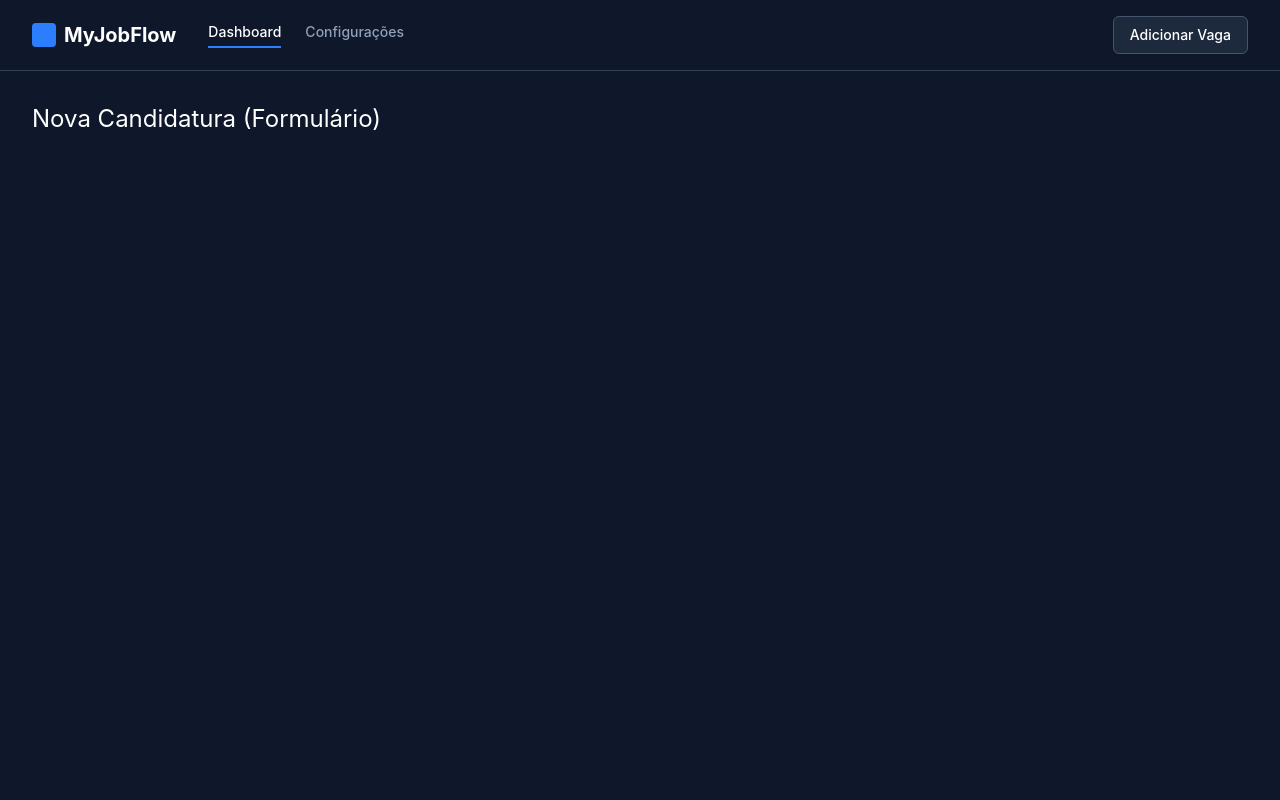
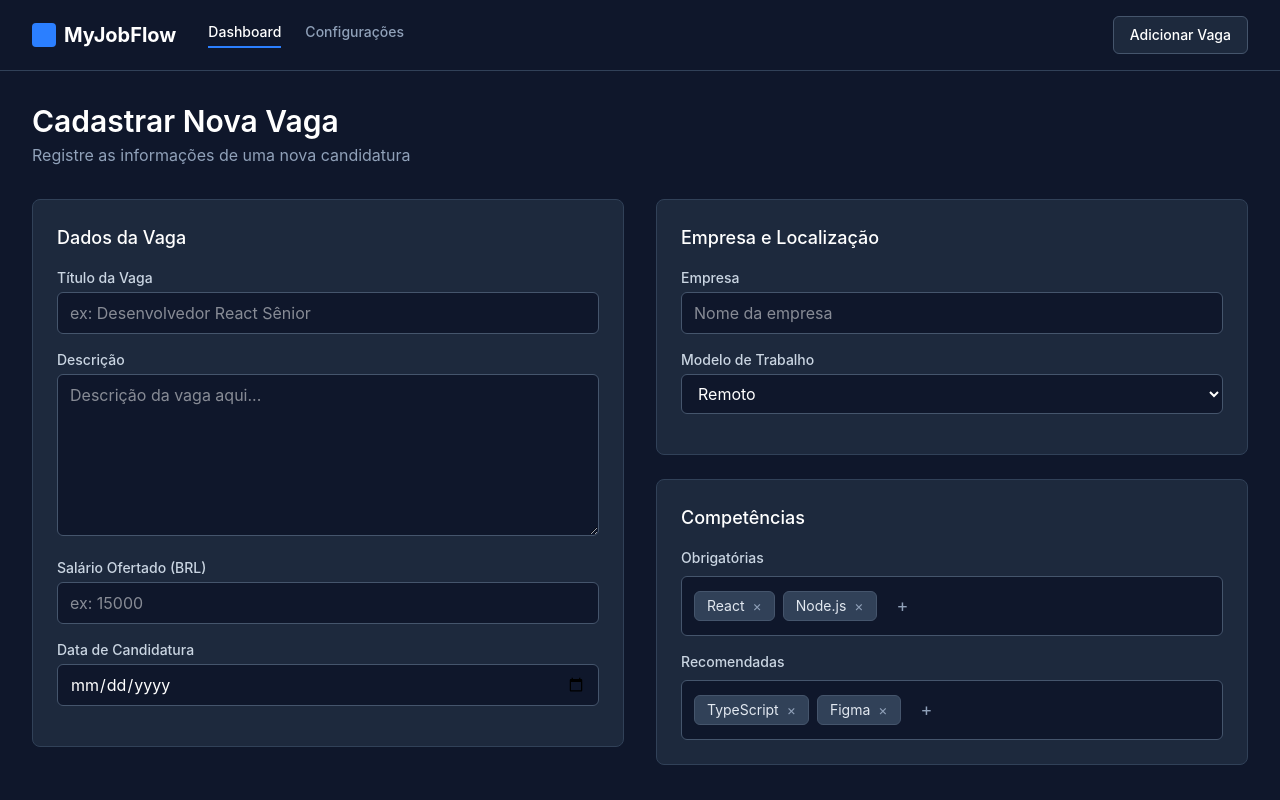
Before and after one commit to NicolasES/my-job-flow, a React (Vite) app in the folder my-job-flow/: page /new-job in a window 1280 px wide. Built offline with nearby package versions, Linux system fonts and the light colour scheme.

Commit message:
feat: implement reusable form components and integrate them into the NewJob page layout

```diff
--- /dev/null
+++ b/my-job-flow/src/components/form/SelectInput.tsx
@@ -0,0 +1,33 @@
+import type { SelectHTMLAttributes } from 'react'
+
+// Define the shape of each option in the dropdown
+export interface SelectOption {
+    value: string;
+    label: string;
+}
+
+interface SelectInputProps extends SelectHTMLAttributes<HTMLSelectElement> {
+    label: string;
+    options: SelectOption[];
+}
+
+export function SelectInput({ label, id, options, ...rest }: SelectInputProps) {
+    return (
+        <div className="mb-4">
+            <label htmlFor={id} className="block text-sm font-medium text-slate-300 mb-1">
+                {label}
+            </label>
+            <select
+                id={id}
+                className="w-full bg-slate-900 border border-slate-600 rounded-md px-3 py-2 text-white focus:outline-none focus:border-blue-500 focus:ring-1 focus:ring-blue-500"
+                {...rest}
+            >
+                {options.map((option) => (
+                    <option key={option.value} value={option.value}>
+                        {option.label}
+                    </option>
+                ))}
+            </select>
+        </div>
+    )
+}
--- /dev/null
+++ b/my-job-flow/src/components/form/SkillTag.tsx
@@ -0,0 +1,18 @@
+interface SkillTagProps {
+    label: string;
+}
+
+export function SkillTag({ label }: SkillTagProps) {
+    return (
+        <span className="inline-flex items-center gap-1 px-3 py-1 bg-slate-700 text-slate-200 text-sm rounded-md border border-slate-600">
+            {label}
+            <button
+                type="button"
+                className="text-slate-400 hover:text-white focus:outline-none leading-none ml-1"
+                aria-label="Remove skill"
+            >
+                &times;
+            </button>
+        </span>
+    )
+}
--- /dev/null
+++ b/my-job-flow/src/components/form/TextAreaInput.tsx
@@ -0,0 +1,21 @@
+import type { TextareaHTMLAttributes } from 'react'
+
+interface TextAreaInputProps extends TextareaHTMLAttributes<HTMLTextAreaElement> {
+    label: string;
+}
+
+export function TextAreaInput({ label, id, ...rest }: TextAreaInputProps) {
+    return (
+
+        <div className="mb-4">
+            <label htmlFor={id} className="block text-sm font-medium text-slate-300 mb-1">
+                {label}
+            </label>
+            <textarea
+                id={id}
+                className="w-full bg-slate-900 border border-slate-600 rounded-md px-3 py-2 text-white focus:outline-none focus:border-blue-500 focus:ring-1 focus:ring-blue-500"
+                {...rest}
+            />
+        </div>
+    )
+}
--- /dev/null
+++ b/my-job-flow/src/components/form/TextInput.tsx
@@ -0,0 +1,20 @@
+import type { InputHTMLAttributes } from 'react'
+
+interface TextInputProps extends InputHTMLAttributes<HTMLInputElement> {
+    label: string;
+}
+
+export function TextInput({ label, id, ...rest }: TextInputProps) {
+    return (
+        <div className="mb-4">
+            <label htmlFor={id} className="block text-sm font-medium text-slate-300 mb-1">
+                {label}
+            </label>
+            <input
+                id={id}
+                className="w-full bg-slate-900 border border-slate-600 rounded-md px-3 py-2 text-white focus:outline-none focus:border-blue-500 focus:ring-1 focus:ring-blue-500"
+                {...rest}
+            />
+        </div>
+    )
+}
--- a/my-job-flow/src/pages/NewJob.tsx
+++ b/my-job-flow/src/pages/NewJob.tsx
@@ -1,3 +1,133 @@
+import { SelectInput } from "../components/form/SelectInput"
+import { SkillTag } from "../components/form/SkillTag"
+import { TextAreaInput } from "../components/form/TextAreaInput"
+import { TextInput } from "../components/form/TextInput"
+
+const workModelOptions = [
+    { value: 'remote', label: 'Remoto' },
+    { value: 'hybrid', label: 'Híbrido' },
+    { value: 'onsite', label: 'Presencial' },
+]
+
 export default function NewJob() {
-    return <div className="p-8"><h1 className="text-white text-2xl">Nova Candidatura (Formulário)</h1></div>
+    return (
+        <div className="flex flex-col h-full p-8 overflow-y-auto custom-scrollbar">
+            {/* Page Header */}
+            <div className="mb-8">
+                <h1 className="text-3xl font-semibold text-white">Cadastrar Nova Vaga</h1>
+                <p className="text-slate-400 mt-1">Registre as informações de uma nova candidatura</p>
+            </div>
+
+            <form className="grid grid-cols-1 lg:grid-cols-2 gap-8 max-w-7xl">
+
+                {/* Left Column */}
+                <div className="flex flex-col gap-6">
+
+                    {/* Card: Job Data */}
+                    <section className="bg-slate-800 p-6 rounded-lg border border-slate-700">
+                        <h2 className="text-lg font-medium text-white mb-4">Dados da Vaga</h2>
+
+                        {/* Using our new reusable component */}
+                        <TextInput
+                            label="Título da Vaga"
+                            id="title"
+                            placeholder="ex: Desenvolvedor React Sênior"
+                        />
+
+                        <TextAreaInput
+                            label="Descrição"
+                            id="description"
+                            rows={6}
+                            placeholder="Descrição da vaga aqui..."
+                        />
+
+                        {/* Reusing the component again! */}
+                        <TextInput
+                            label="Salário Ofertado (BRL)"
+                            id="salary"
+                            type="number"
+                            placeholder="ex: 15000"
+                        />
+
+                        <TextInput type="date" label="Data de Candidatura" id="appliedAt" />
+                    </section>
+
+                </div>
+
+                {/* Right Column */}
+                <div className="flex flex-col gap-6">
+
+                    {/* Card: Company & Location */}
+                    <section className="bg-slate-800 p-6 rounded-lg border border-slate-700">
+                        <h2 className="text-lg font-medium text-white mb-4">Empresa e Localização</h2>
+
+                        <TextInput
+                            label="Empresa"
+                            id="company"
+                            placeholder="Nome da empresa"
+                        />
+
+                        <SelectInput
+                            label="Modelo de Trabalho"
+                            id="workModel"
+                            options={workModelOptions}
+                        />
+
+                    </section>
+
+                    {/* Card: Competencies */}
+                    <section className="bg-slate-800 p-6 rounded-lg border border-slate-700">
+                        <h2 className="text-lg font-medium text-white mb-4">Competências</h2>
+
+                        {/* Mandatory Skills */}
+                        <div className="mb-4">
+                            <label className="block text-sm font-medium text-slate-300 mb-2">Obrigatórias</label>
+                            <div className="bg-slate-900 border border-slate-600 rounded-md p-3 flex flex-wrap gap-2 items-center min-h-[60px]">
+                                {/* Mocked data */}
+                                <SkillTag label="React" />
+                                <SkillTag label="Node.js" />
+
+                                {/* Add button placeholder */}
+                                <button type="button" className="text-slate-400 hover:text-white px-2 ml-1 text-lg">
+                                    +
+                                </button>
+                            </div>
+                        </div>
+
+                        {/* Recommended Skills */}
+                        <div>
+                            <label className="block text-sm font-medium text-slate-300 mb-2">Recomendadas</label>
+                            <div className="bg-slate-900 border border-slate-600 rounded-md p-3 flex flex-wrap gap-2 items-center min-h-[60px]">
+                                {/* Mocked data */}
+                                <SkillTag label="TypeScript" />
+                                <SkillTag label="Figma" />
+
+                                <button type="button" className="text-slate-400 hover:text-white px-2 ml-1 text-lg">
+                                    +
+                                </button>
+                            </div>
+                        </div>
+                    </section>
+
+                    {/* Action Buttons */}
+                    <div className="flex gap-4 justify-end mt-4">
+                        <button
+                            type="button"
+                            className="px-6 py-2 text-sm font-medium text-slate-300 bg-transparent border border-slate-600 rounded-md hover:bg-slate-800 transition-colors"
+                        >
+                            Cancelar
+                        </button>
+                        <button
+                            type="submit"
+                            className="px-6 py-2 text-sm font-medium text-white bg-blue-600 rounded-md hover:bg-blue-700 transition-colors"
+                        >
+                            Salvar Vaga
+                        </button>
+                    </div>
+
+                </div>
+
+            </form>
+        </div>
+    )
 }
```
